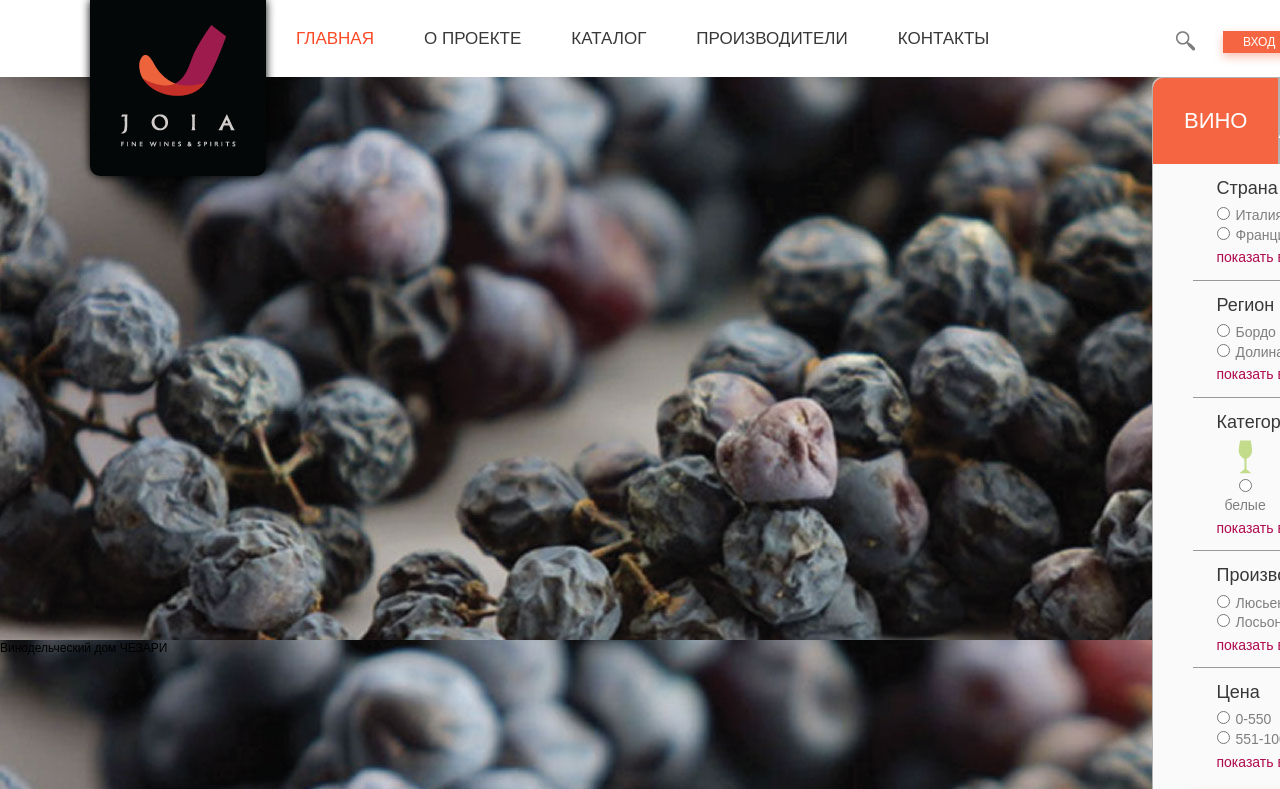
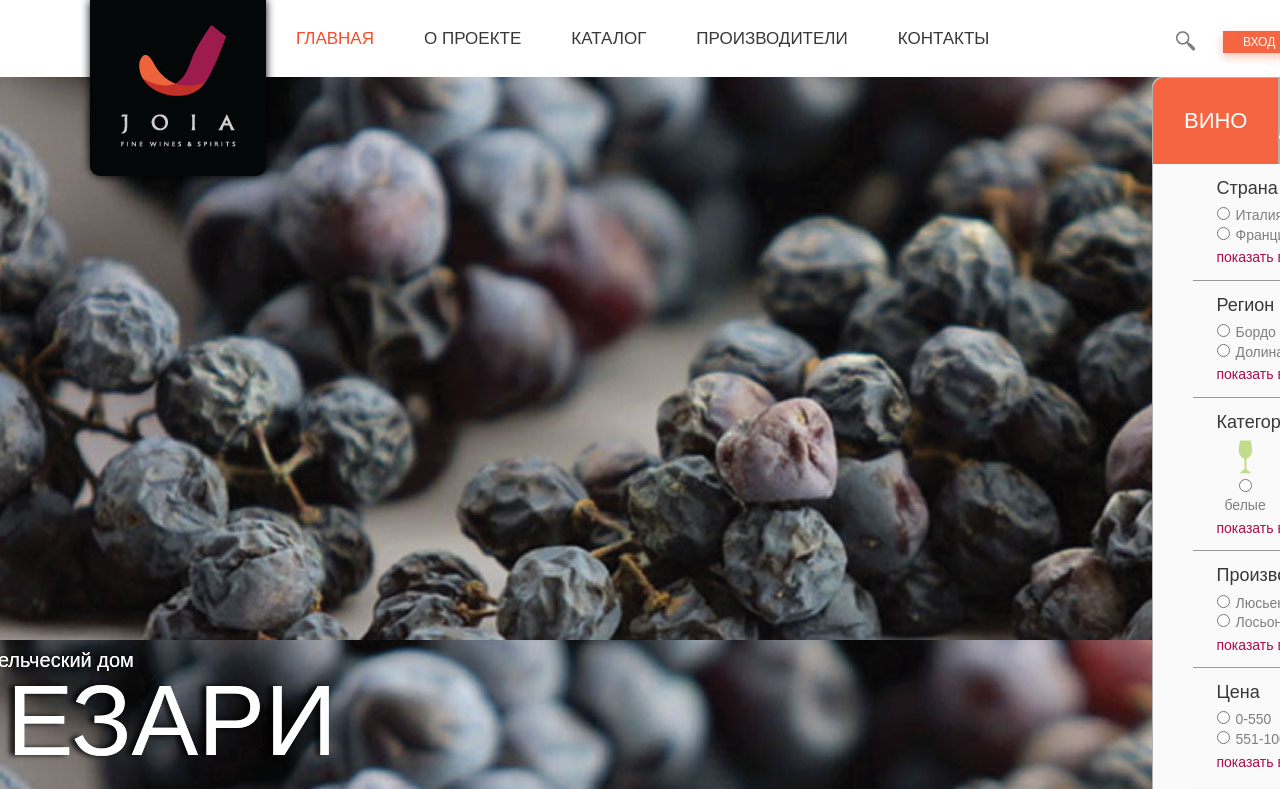
Before and after one commit to akella/nesco, a plain HTML site: page index.html in a window 1280 px wide. Shown: the top 789 px of the page. Drawn offline with Linux system fonts and the light colour scheme; a script that the page names is missing.

Commit message:
all done

```diff
--- a/sass/_header.sass
+++ b/sass/_header.sass
@@ -6,7 +6,7 @@
 	min-width: 1400px
 	height: 77px
 	background: #fff
-	z-index: 500
+	z-index: 5000
 	.header__in
 		@extend %in
 		position: relative
--- a/sass/_superslider.sass
+++ b/sass/_superslider.sass
@@ -42,6 +42,19 @@
 		cursor: pointer
 		&:active
 			bottom: 28px
+	&__text
+		position: absolute
+		@extend %in
+		margin-left: -700px
+		left: 50%
+		bottom: 30px
+		color: #fff
+		line-height: 1
+		font-size: 100px
+		text-shadow: -5px 0 5px rgba(#000, .5)
+		span
+			font-size: 20px
+			display: block
 
 
 .logoslider
```
Also changed, not shown: css/screen.css.
